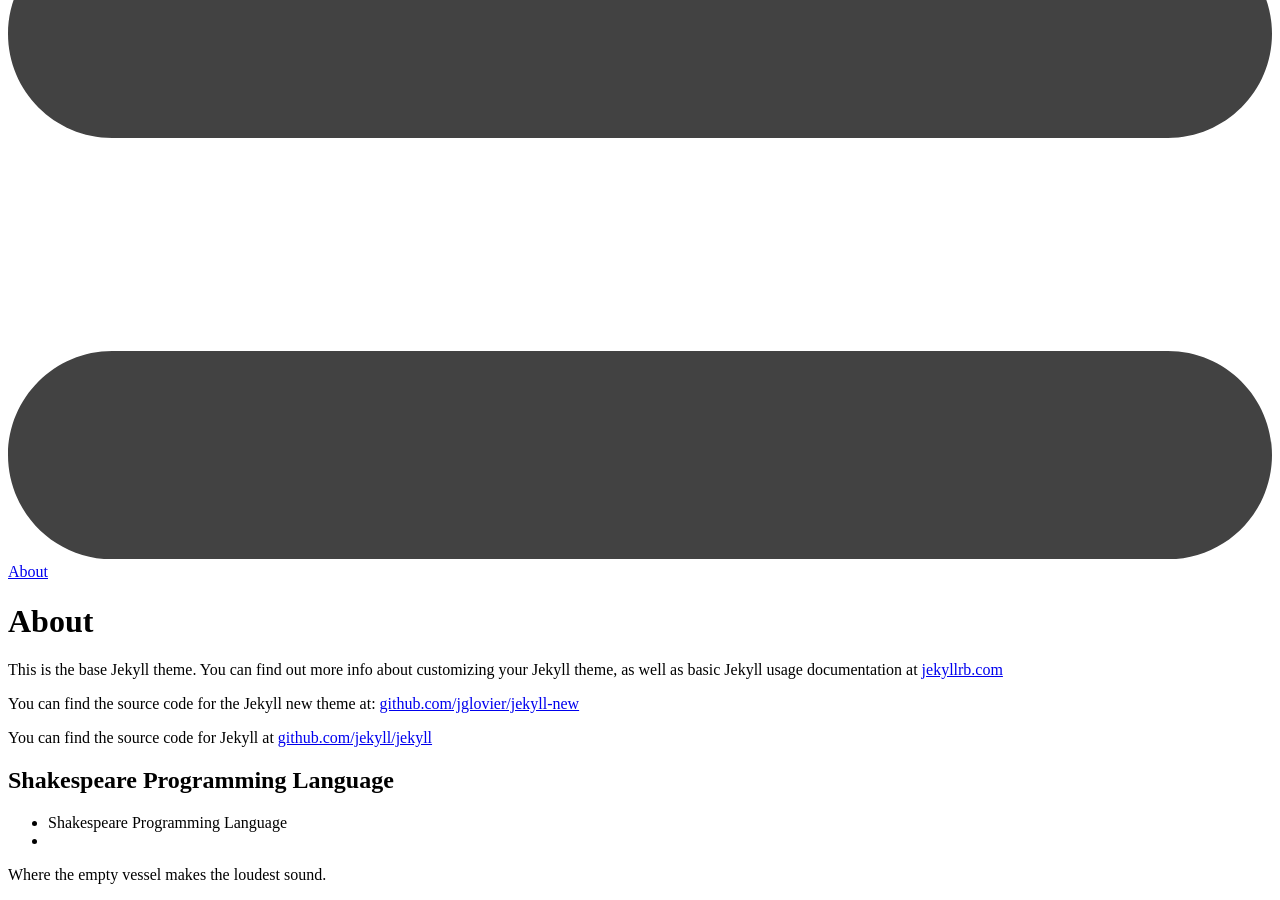
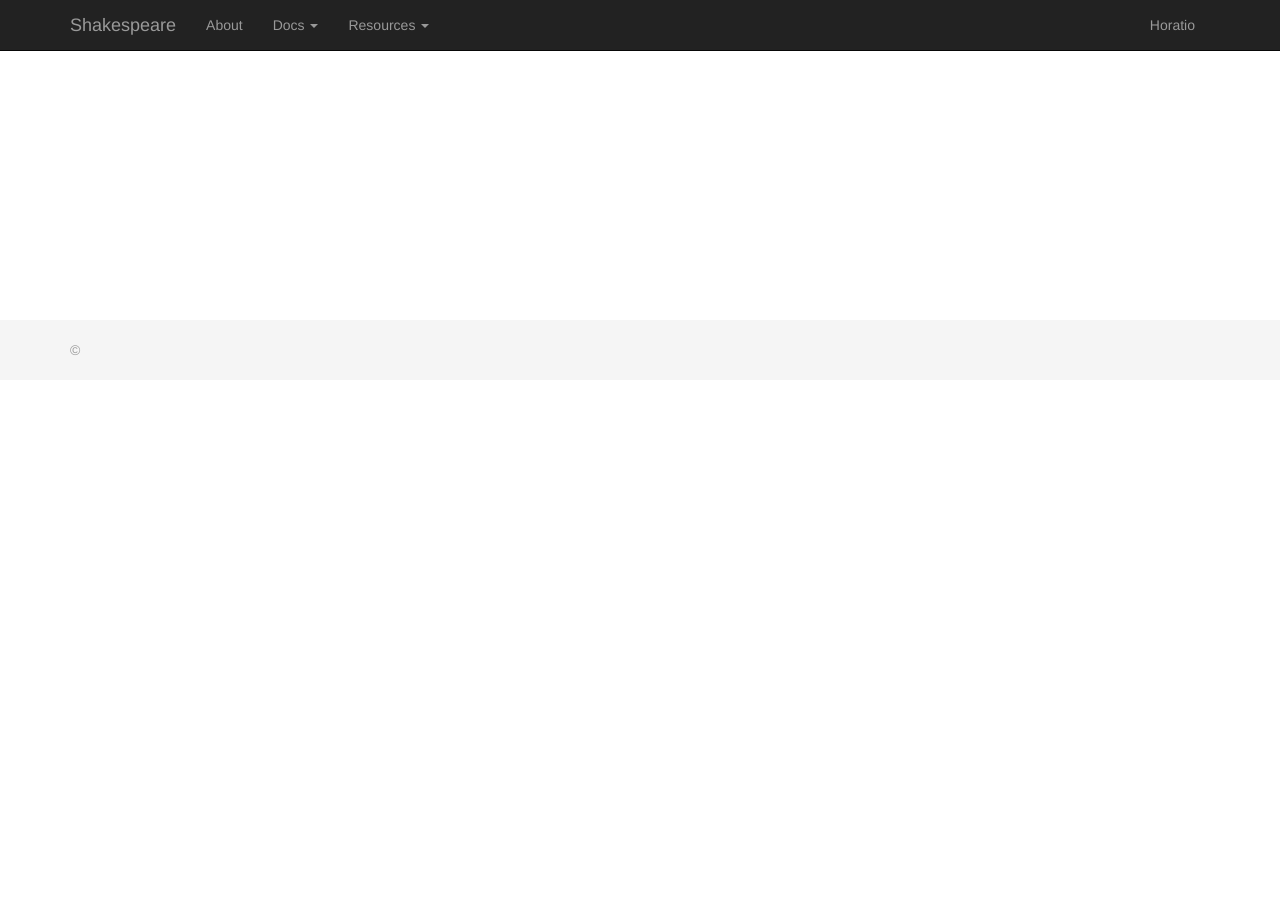
Before and after one commit to mileszim/shakespearelang, a Jekyll site: the page built from about.md, in a window 1280 px wide and 900 px high, scrolled down 520 px. Built offline with Jekyll 4.4.1, drawn with Linux system fonts in a browser that asks for light colours; nearby versions of some CDN libraries; after the commit the page ends 900 px from its top, so only the background shows below that; some of the changed text lies outside the part shown.

Commit message:
Added templates

```diff
--- a/_config.yml
+++ b/_config.yml
@@ -1,6 +1,7 @@
 # Meta
 title: Shakespeare Programming Language
 description: Where the empty vessel makes the loudest sound.
+author: Miles Zimmerman
 
 # URLs
 baseurl: ""
@@ -10,6 +11,7 @@ url: "http://shakespearelang.org"
 copyright:
   text: Miles Zimmerman
   link: http://maztek.io/
+  year: 2014
 
 # Build settings
 markdown:    kramdown
--- a/_includes/footer.html
+++ b/_includes/footer.html
@@ -1,55 +1,5 @@
-<footer class="site-footer">
-
-  <div class="wrapper">
-
-    <h2 class="footer-heading">{{ site.title }}</h2>
-
-    <div class="footer-col-wrapper">
-      <div class="footer-col  footer-col-1">
-        <ul class="contact-list">
-          <li>{{ site.title }}</li>
-          <li><a href="mailto:{{ site.email }}">{{ site.email }}</a></li>
-        </ul>
-      </div>
-
-      <div class="footer-col  footer-col-2">
-        <ul class="social-media-list">
-          {% if site.github_username %}
-          <li>
-            <a href="https://github.com/{{ site.github_username }}">
-              <span class="icon  icon--github">
-                <svg viewBox="0 0 16 16">
-                  <path fill="#828282" d="M7.999,0.431c-4.285,0-7.76,3.474-7.76,7.761 c0,3.428,2.223,6.337,5.307,7.363c0.388,0.071,0.53-0.168,0.53-0.374c0-0.184-0.007-0.672-0.01-1.32 c-2.159,0.469-2.614-1.04-2.614-1.04c-0.353-0.896-0.862-1.135-0.862-1.135c-0.705-0.481,0.053-0.472,0.053-0.472 c0.779,0.055,1.189,0.8,1.189,0.8c0.692,1.186,1.816,0.843,2.258,0.645c0.071-0.502,0.271-0.843,0.493-1.037 C4.86,11.425,3.049,10.76,3.049,7.786c0-0.847,0.302-1.54,0.799-2.082C3.768,5.507,3.501,4.718,3.924,3.65 c0,0,0.652-0.209,2.134,0.796C6.677,4.273,7.34,4.187,8,4.184c0.659,0.003,1.323,0.089,1.943,0.261 c1.482-1.004,2.132-0.796,2.132-0.796c0.423,1.068,0.157,1.857,0.077,2.054c0.497,0.542,0.798,1.235,0.798,2.082 c0,2.981-1.814,3.637-3.543,3.829c0.279,0.24,0.527,0.713,0.527,1.437c0,1.037-0.01,1.874-0.01,2.129 c0,0.208,0.14,0.449,0.534,0.373c3.081-1.028,5.302-3.935,5.302-7.362C15.76,3.906,12.285,0.431,7.999,0.431z"/>
-                </svg>
-              </span>
-
-              <span class="username">{{ site.github_username }}</span>
-            </a>
-          </li>
-          {% endif %}
-
-          {% if site.twitter_username %}
-          <li>
-            <a href="https://twitter.com/{{ site.twitter_username }}">
-              <span class="icon  icon--twitter">
-                <svg viewBox="0 0 16 16">
-                  <path fill="#828282" d="M15.969,3.058c-0.586,0.26-1.217,0.436-1.878,0.515c0.675-0.405,1.194-1.045,1.438-1.809
-                  c-0.632,0.375-1.332,0.647-2.076,0.793c-0.596-0.636-1.446-1.033-2.387-1.033c-1.806,0-3.27,1.464-3.27,3.27 c0,0.256,0.029,0.506,0.085,0.745C5.163,5.404,2.753,4.102,1.14,2.124C0.859,2.607,0.698,3.168,0.698,3.767 c0,1.134,0.577,2.135,1.455,2.722C1.616,6.472,1.112,6.325,0.671,6.08c0,0.014,0,0.027,0,0.041c0,1.584,1.127,2.906,2.623,3.206 C3.02,9.402,2.731,9.442,2.433,9.442c-0.211,0-0.416-0.021-0.615-0.059c0.416,1.299,1.624,2.245,3.055,2.271 c-1.119,0.877-2.529,1.4-4.061,1.4c-0.264,0-0.524-0.015-0.78-0.046c1.447,0.928,3.166,1.469,5.013,1.469 c6.015,0,9.304-4.983,9.304-9.304c0-0.142-0.003-0.283-0.009-0.423C14.976,4.29,15.531,3.714,15.969,3.058z"/>
-                </svg>
-              </span>
-
-              <span class="username">{{ site.twitter_username }}</span>
-            </a>
-          </li>
-          {% endif %}
-        </ul>
-      </div>
-
-      <div class="footer-col  footer-col-3">
-        <p class="text">{{ site.description }}</p>
-      </div>
-    </div>
-
+<div id="footer">
+  <div class="container">
+    <p class="text-muted">&copy; {{ site.footer.year }} <a href="{{ site.footer.link }}">{{ site.footer.text }}</a></p>
   </div>
-
-</footer>
+</div>
--- a/_includes/head.html
+++ b/_includes/head.html
@@ -1,11 +1,19 @@
 <head>
-    <meta charset="utf-8">
-    <meta name="viewport" content="width=device-width initial-scale=1" />
-    <meta http-equiv="X-UA-Compatible" content="IE=edge">
+  <meta charset="utf-8">
+  <meta http-equiv="X-UA-Compatible" content="IE=edge">
+  <meta name="viewport" content="width=device-width, initial-scale=1">
+  <meta name="description" content="{{ site.description }}">
+  <meta name="author" content="{{ site.author }}">
 
-    <title>{% if page.title %}{{ page.title }}{% else %}{{ site.title }}{% endif %}</title>
-    <meta name="description" content="{{ site.description }}">
+  <title>{{ site.title }}{% if page.title %} | {{ page.title }}{% endif %}</title>
 
-    <link rel="stylesheet" href="{{ "/css/main.css" | prepend: site.baseurl }}">
-    <link rel="canonical" href="{{ page.url | replace:'index.html','' | prepend: site.baseurl | prepend: site.url }}">
+  <!-- CSS -->
+  <link rel="stylesheet" href="{{ "/assets/css/bootstrap.min.css" | prepend: site.baseurl }}">
+  <link rel="stylesheet" href="{{ "/assets/css/main.css" | prepend: site.baseurl }}">
+
+  <!-- HTML5 shim and Respond.js IE8 support of HTML5 elements and media queries -->
+  <!--[if lt IE 9]>
+    <script src="https://oss.maxcdn.com/libs/html5shiv/3.7.0/html5shiv.js"></script>
+    <script src="https://oss.maxcdn.com/libs/respond.js/1.4.2/respond.min.js"></script>
+  <![endif]-->
 </head>
--- a/_includes/header.html
+++ b/_includes/header.html
@@ -1,27 +1,51 @@
-<header class="site-header">
+<div class="navbar navbar-inverse navbar-fixed-top" role="navigation">
+  <div class="container">
+    <div class="navbar-header">
+      <button type="button" class="navbar-toggle" data-toggle="collapse" data-target=".navbar-collapse">
+        <span class="sr-only">Toggle navigation</span>
+        <span class="icon-bar"></span>
+        <span class="icon-bar"></span>
+        <span class="icon-bar"></span>
+      </button>
+      <a class="navbar-brand" href="{{ site.baseurl }}/">Shakespeare</a>
+    </div>
+    <div class="navbar-collapse collapse">
+      <ul class="nav navbar-nav">
+        <li class="{% if page.url == '/about.html' %}active{% endif %}">
+          <a href="/about.html">About</a>
+        </li>
 
-  <div class="wrapper">
+        <li class="{% if page.url contains 'docs/' %}active{% endif %}">
+          <a href="#" class="dropdown-toggle" data-toggle="dropdown">Docs <b class="caret"></b></a>
+          <ul class="dropdown-menu">
+            <li class="{% if page.url == '/docs/api.html' %}active{% endif %}">
+              <a href="/docs/api.html">API Reference</a>
+            </li>
+            <li class="{% if page.url == '/docs/wordlists.html' %}active{% endif %}">
+              <a href="/docs/wordlists.html">Word Lists</a>
+            </li>
+            <li class="{% if page.url == '/docs/examples.html' %}active{% endif %}">
+              <a href="/docs/examples.html">Examples</a>
+            </li>
+            <li class="divider"></li>
+            <li class="{% if page.url == '/docs/specification.html' %}active{% endif %}">
+              <a href="/docs/specification.html">Specification</a>
+            </li>
+          </ul>
+        </li>
 
-    <a class="site-title" href="{{ site.baseurl }}/">{{ site.title }}</a>
-
-    <nav class="site-nav">
-      <a href="#" class="menu-icon">
-        <svg viewBox="0 0 18 15">
-          <path fill="#424242" d="M18,1.484c0,0.82-0.665,1.484-1.484,1.484H1.484C0.665,2.969,0,2.304,0,1.484l0,0C0,0.665,0.665,0,1.484,0 h15.031C17.335,0,18,0.665,18,1.484L18,1.484z"/>
-          <path fill="#424242" d="M18,7.516C18,8.335,17.335,9,16.516,9H1.484C0.665,9,0,8.335,0,7.516l0,0c0-0.82,0.665-1.484,1.484-1.484 h15.031C17.335,6.031,18,6.696,18,7.516L18,7.516z"/>
-          <path fill="#424242" d="M18,13.516C18,14.335,17.335,15,16.516,15H1.484C0.665,15,0,14.335,0,13.516l0,0 c0-0.82,0.665-1.484,1.484-1.484h15.031C17.335,12.031,18,12.696,18,13.516L18,13.516z"/>
-        </svg>
-      </a>
-
-      <div class="trigger">
-        {% for page in site.pages %}
-          {% if page.title %}
-          <a class="page-link" href="{{ page.url | prepend: site.baseurl }}">{{ page.title }}</a>
-          {% endif %}
-        {% endfor %}
-      </div>
-    </nav>
-
+        <li class="{% if page.url contains 'resources/' %}active{% endif %}">
+          <a href="#" class="dropdown-toggle" data-toggle="dropdown">Resources <b class="caret"></b></a>
+          <ul class="dropdown-menu">
+            <li class="{% if page.url == '/resources/implementations.html' %}active{% endif %}">
+              <a href="/resources/implementations.html">Implementations</a>
+            </li>
+          </ul>
+        </li>
+      </ul>
+      <ul class="nav navbar-nav pull-right">
+        <li><a href="https://github.com/mileszim/horatio">Horatio</a></li>
+      </ul>
+    </div><!--/.navbar-collapse -->
   </div>
-
-</header>
+</div>
--- /dev/null
+++ b/_includes/javascripts.html
@@ -0,0 +1,8 @@
+<!-- Javascripts -->
+<script src="https://ajax.googleapis.com/ajax/libs/jquery/2.1.0/jquery.min.js"></script>
+<script src="{{ "/assets/js/bootstrap.min.js" | prepend: site.baseurl }}"></script>
+<script src="{{ "/assets/js/ace.js"           | prepend: site.baseurl }}"></script>
+<script src="{{ "/assets/js/jqconsole.js"     | prepend: site.baseurl }}"></script>
+<script src="{{ "/assets/js/horatio.min.js"   | prepend: site.baseurl }}"></script>
+<script src="{{ "/assets/js/io.js"            | prepend: site.baseurl }}"></script>
+<script src="{{ "/assets/js/main.js"          | prepend: site.baseurl }}"></script>
--- a/_layouts/default.html
+++ b/_layouts/default.html
@@ -1,20 +1,15 @@
 <!DOCTYPE html>
-<html>
-
+<html lang="en">
   {% include head.html %}
 
   <body>
-
     {% include header.html %}
 
-    <div class="page-content">
-      <div class="wrapper">
-        {{ content }}
-      </div>
+    <div class="container">
+      {{ content }}
     </div>
 
     {% include footer.html %}
-
+    {% include javascripts.html %}
   </body>
-
 </html>
```
Also changed, not shown: index.html (+10 -17 lines).
